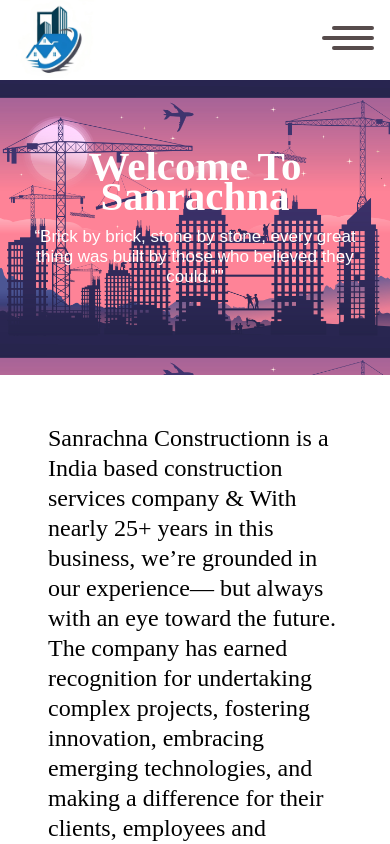
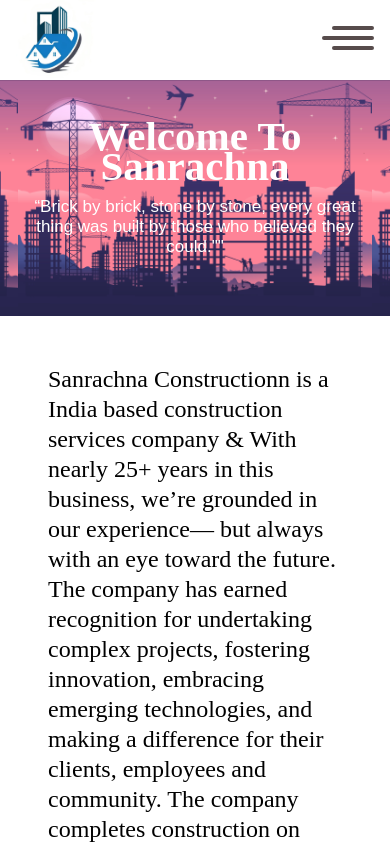
Before and after one commit to vardhan751raj/Sanrachna-site, a Next.js app: page / in a window 390 px wide. Shown: the top 844 px of the page. Built offline with nearby package versions, Linux system fonts and the light colour scheme.

Commit message:
Update index.module.scss

```diff
--- a/components/TopComponent/index.module.scss
+++ b/components/TopComponent/index.module.scss
@@ -16,7 +16,7 @@
   padding: 1rem;
   @media (max-width: 640px) {
     // background-size: cover;
-    height:35vh
+    height:28vh
   }
   @media (max-width: 380px) {
     background-size: cover;
```
